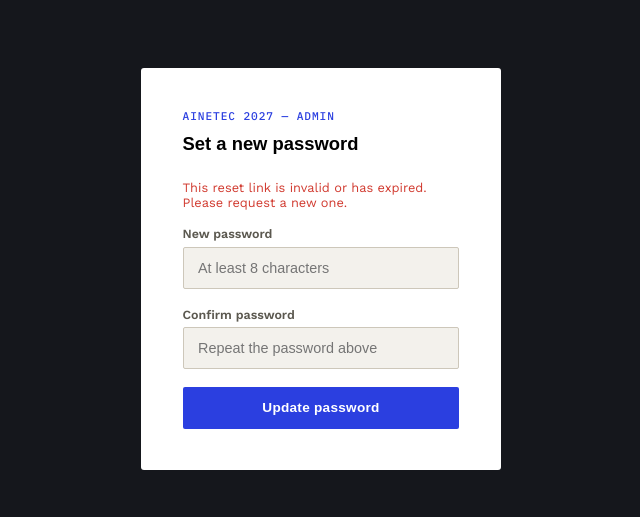
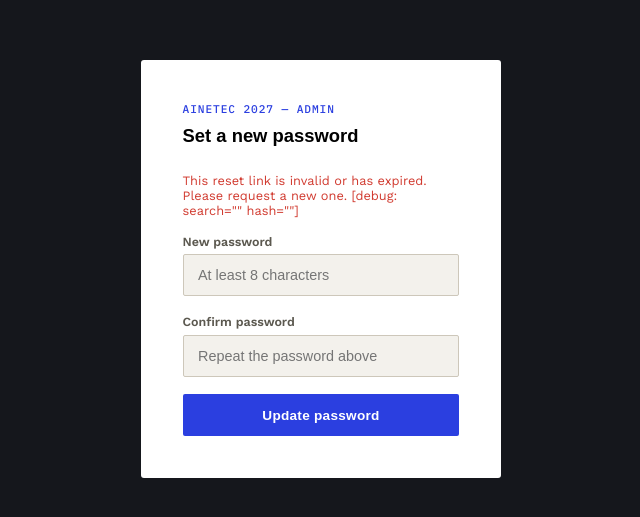
Before and after one commit to msaih-prog/AINETEC-website, a website: page reset-password.html in a window 1280 px wide. Shown: the part 131-648 px from the top of the page, without its empty margins (319-959 px from the left). Drawn offline with nearby package versions, Linux system fonts and the light colour scheme; a web font is replaced by a local one.

Commit message:
reset-password.html: capture raw incoming URL before the Supabase SDK strips it, and surface it in the error message for diagnosis
The SDK's detectSessionInUrl cleans the hash/code from the address bar
on init, so by the time we could inspect window.location it was
already gone — capture it in an inline script before any SDK script
tag loads, and show it in the "invalid link" message so we can see
exactly what the recovery link actually contained.

```diff
--- a/reset-password.html
+++ b/reset-password.html
@@ -5,6 +5,11 @@
 <meta name="viewport" content="width=device-width, initial-scale=1.0">
 <title>Reset Password — AINETEC 2027 Admin</title>
 <meta name="robots" content="noindex, nofollow">
+<script>
+// Capturé avant tout chargement du SDK Supabase : celui-ci nettoie l'URL (hash/code)
+// dès son initialisation, donc c'est la seule façon de voir ce que le lien contenait vraiment.
+window.__rawIncomingUrl = window.location.href;
+</script>
 <link rel="preconnect" href="https://fonts.googleapis.com">
 <link rel="preconnect" href="https://fonts.gstatic.com" crossorigin>
 <link href="https://fonts.googleapis.com/css2?family=Unbounded:wght@500;700;800;900&family=Work+Sans:wght@400;500;600;700&family=IBM+Plex+Mono:wght@500;600&display=swap" rel="stylesheet">
@@ -61,11 +66,15 @@ sb.auth.onAuthStateChange((event) => {
 // Supabase envoie désormais un lien avec ?code=... (flux PKCE) plutôt qu'un jeton
 // dans le hash de l'URL — il faut l'échanger explicitement contre une session.
 async function init() {
-  const code = new URLSearchParams(window.location.search).get('code');
+  const rawUrl = window.__rawIncomingUrl || window.location.href;
+  const parsed = new URL(rawUrl);
+  const code = parsed.searchParams.get('code');
+  const debugInfo = ` [debug: search="${parsed.search}" hash="${parsed.hash}"]`;
+
   if (code) {
     const { error } = await sb.auth.exchangeCodeForSession(code);
     if (error) {
-      showMsg('This reset link is invalid or has expired. Please request a new one.', true);
+      showMsg('This reset link is invalid or has expired. Please request a new one.' + debugInfo, true);
       return;
     }
     recoveryReady = true;
@@ -74,7 +83,7 @@ async function init() {
   // Repli pour l'ancien flux (jeton dans le hash), déjà détecté automatiquement au chargement.
   const { data: { session } } = await sb.auth.getSession();
   if (session) { recoveryReady = true; return; }
-  showMsg('This reset link is invalid or has expired. Please request a new one.', true);
+  showMsg('This reset link is invalid or has expired. Please request a new one.' + debugInfo, true);
 }
 init();
 
```
